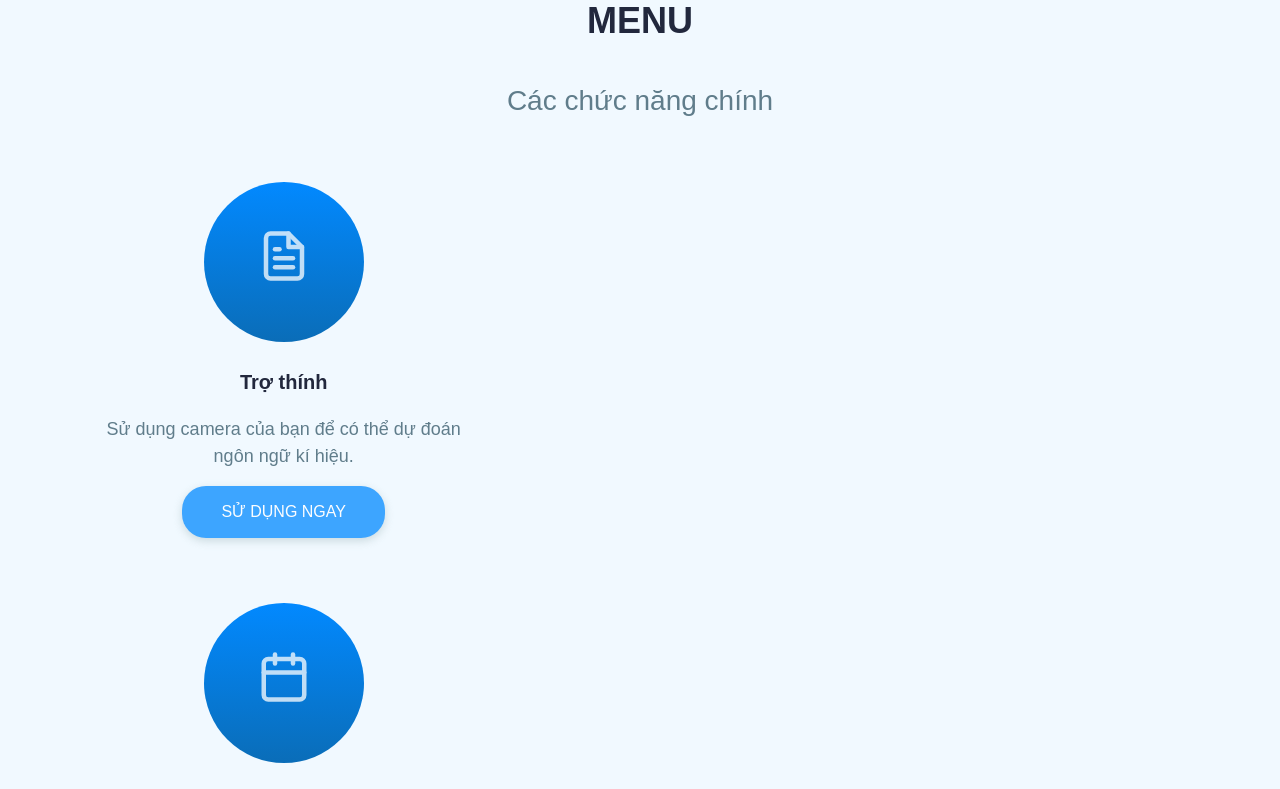
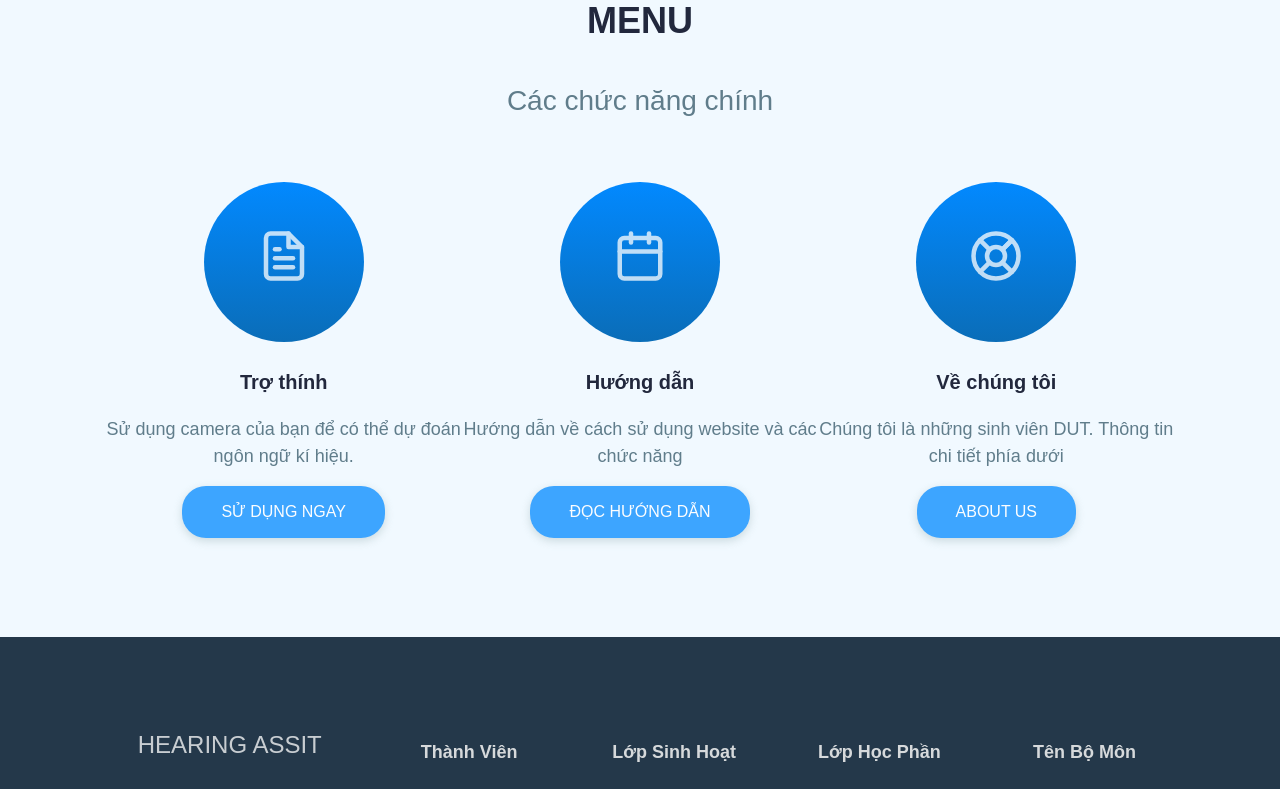
Before and after one commit to qhuy4919/Sign-language-prediction, a React (Create React App) app in the folder sl-frontend/: page / in a window 1280 px wide. Shown: the part 580-1369 px from the top of the page. Built offline with nearby package versions, Linux system fonts and the light colour scheme; the HTML template or start-up script is replaced by a standard one.

Commit message:
chỉnh lại các component ở phần chức năng lại thành 1 hàng

```diff
--- a/sl-frontend/src/Header-Footer/header-footer.css
+++ b/sl-frontend/src/Header-Footer/header-footer.css
@@ -103,6 +103,8 @@
     padding-bottom: 10px;
   }
   .feature-wrap {
+
+    justify-content: center;
     padding: 50px 0 15px 0;
     text-align: center;}
     .feature-img {
@@ -196,6 +198,8 @@
   }
   .home-section3 {}
     .review-wrap {
+
+      justify-content: center;
       margin: 0 15px 40px 15px;
     }
   }
@@ -218,5 +222,7 @@
   }
   .home-section3 {}
     .review-wrap {
+
+      justify-content: center;
       margin: 0 0 30px 0;
     }
--- a/sl-frontend/src/Header-Footer/main.jsx
+++ b/sl-frontend/src/Header-Footer/main.jsx
@@ -32,7 +32,11 @@ class Main extends React.Component {
                                     <div className="section-heading">MENU</div>
                                     <div className="section-text">Các chức năng chính</div>
                                 </div>
-                                <div className="content-wrap">
+                                <div className="content-wrap" style={{
+                                    display: 'flex',
+                                    alignItems: 'center',
+                                    justifyContent: 'center',
+                                }}>
                                     <div className="col-lg-4 col-sm-12 float-left">
                                         <div className="feature-wrap">
                                             <div class="feature-img">
```
